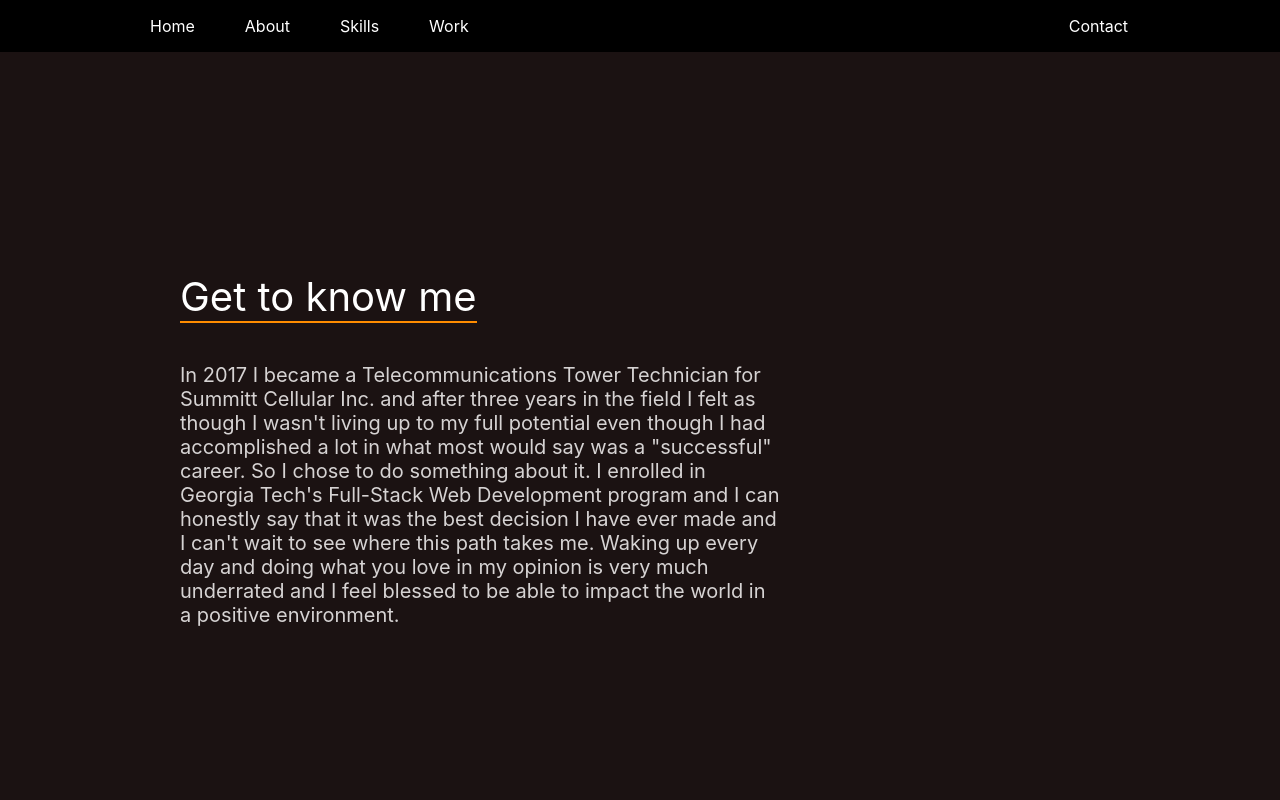
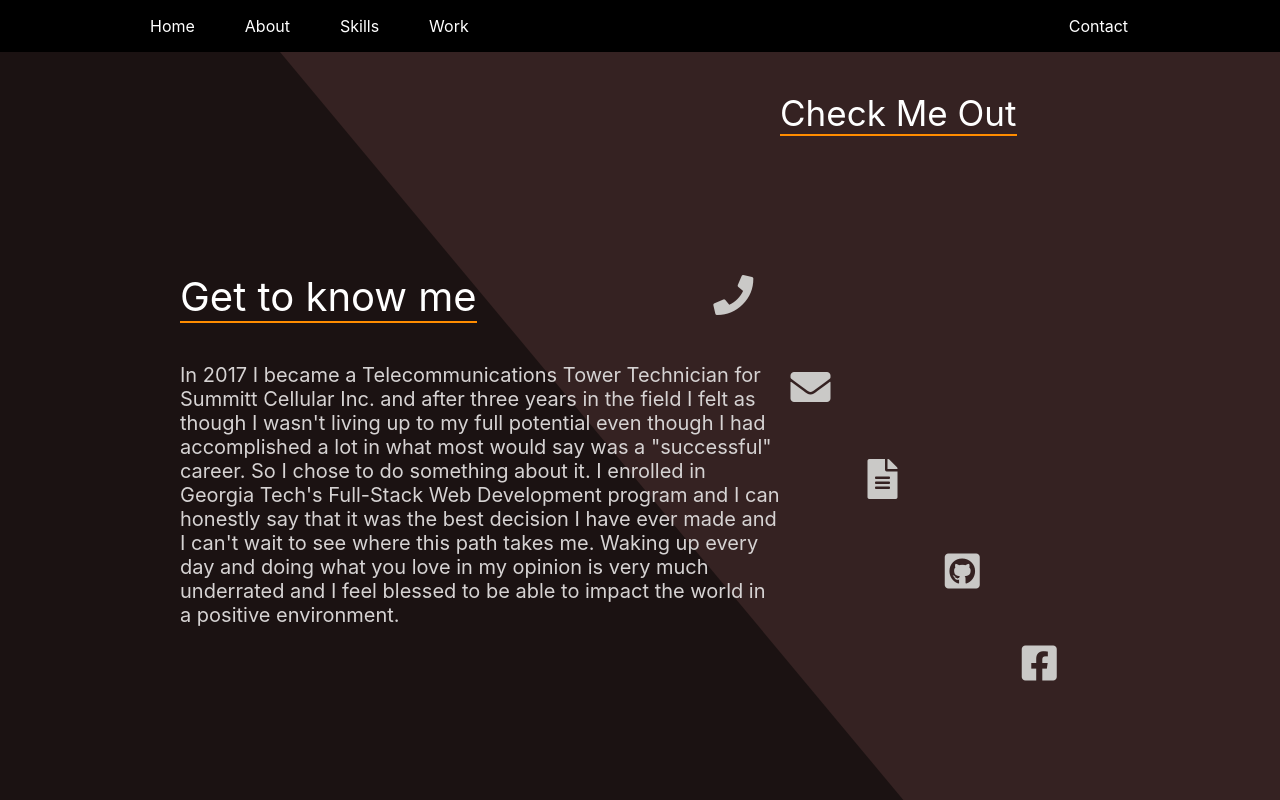
Before and after one commit to Sttorek/hi-im-seth, a React (Create React App) app: page /about in a window 1280 px wide. Shown: the top 800 px of the page. Built offline with nearby package versions, Linux system fonts and the light colour scheme.

Commit message:
added icons

```diff
--- a/public/index.html
+++ b/public/index.html
@@ -13,12 +13,15 @@
 
     <link rel="manifest" href="%PUBLIC_URL%/manifest.json" />
     <link
-    rel="stylesheet"
-    href="https://cdnjs.cloudflare.com/ajax/libs/animate.css/4.1.1/animate.min.css"
-  />
-
-
-
+      rel="stylesheet"
+      href="https://cdnjs.cloudflare.com/ajax/libs/animate.css/4.1.1/animate.min.css"
+    />
+    <link
+      rel="stylesheet"
+      href="https://pro.fontawesome.com/releases/v5.10.0/css/all.css"
+      integrity="sha384-AYmEC3Yw5cVb3ZcuHtOA93w35dYTsvhLPVnYs9eStHfGJvOvKxVfELGroGkvsg+p"
+      crossorigin="anonymous"
+    />
 
     <title>React App</title>
   </head>
--- a/src/App.css
+++ b/src/App.css
@@ -119,24 +119,46 @@
 .descCont {
     margin-top: 180px;
     width: 600px;
+    z-index: 2;
 }
 
-.aboutImgCont {
-    display: flex;
-    flex-direction: row;
-    width: 900px;
+.socialLinkCont {
+    background-color: rgb(53, 34, 34);
+    width: 1000px;
+    height: 1200px;
+    position: absolute;
+    right: 0px;
+    z-index: 1;
+    clip-path: polygon(100% 0, 0 0, 100% 100%);
 }
 
-.flexTwo {
-    margin-top: 400px;
+.basicCont {
+    margin-left: 50%;
 }
 
-.aboutImages {
-    width: 400px;
-    height: 400px;
-    margin-bottom: 400px;
+.checkOut {
+    font-size: 35px;
+    border-bottom: 2px solid #ff8c00;
+    width: fit-content;
+    /* margin-left: 50%; */
+    margin-top: 40px;
+}
 
+.linkCont {
+    /* margin-left: 50%; */
+    color: #cac9c7;
+    display: flex;
+    flex-direction: column;
+    width: fit-content;
+    transform: rotate(-40deg);
 }
+
+.lin {
+    margin-top: 80px;
+    margin-left: 70px;
+    transform: rotate(40deg);
+}
+
 /* ----------------Carousel---------------------- */
 
 
@@ -148,6 +170,7 @@
     margin-left: 40%;
     margin-bottom: 1000px;
     perspective: 1000px;
+    z-index: 2;
   }
 
   .carousel {
--- a/src/pages/About.js
+++ b/src/pages/About.js
@@ -1,5 +1,4 @@
 import React from "react";
-
 
 function About() {
   return (
@@ -20,25 +19,52 @@ function About() {
             world in a positive environment.
           </p>
         </div>
-      </div>
-
-{/* --------------------------------------- */}
-<div class="carousel-container">
-        <div class="carousel">
-          <div class="carousel__face"><span></span></div>
-          <div class="carousel__face"><span></span></div>
-          <div class="carousel__face"><span></span></div>
-          <div class="carousel__face"><span></span></div>
-          <div class="carousel__face"><span></span></div>
-          <div class="carousel__face"><span></span></div>
-          <div class="carousel__face"><span></span></div>
-          <div class="carousel__face"><span></span></div>
-          <div class="carousel__face"><span></span></div>
+        <div className="socialLinkCont">
+          <div className="basicCont">
+            <p className="checkOut">Check Me Out</p>
+            <div className="linkCont">
+              <i class=" lin fas fa-phone fa-2x"></i>
+              <i class="lin fas fa-envelope fa-2x"></i>
+              <i class="lin fas fa-file-alt fa-2x"></i>
+              <i class="lin fab fa-github-square fa-2x"></i>
+              <i class="lin fab fa-facebook-square fa-2x"></i>
+            </div>
+          </div>
         </div>
       </div>
 
-
-
+      {/* --------------------------------------- */}
+      <div class="carousel-container">
+        <div class="carousel">
+          <div class="carousel__face">
+            <span></span>
+          </div>
+          <div class="carousel__face">
+            <span></span>
+          </div>
+          <div class="carousel__face">
+            <span></span>
+          </div>
+          <div class="carousel__face">
+            <span></span>
+          </div>
+          <div class="carousel__face">
+            <span></span>
+          </div>
+          <div class="carousel__face">
+            <span></span>
+          </div>
+          <div class="carousel__face">
+            <span></span>
+          </div>
+          <div class="carousel__face">
+            <span></span>
+          </div>
+          <div class="carousel__face">
+            <span></span>
+          </div>
+        </div>
+      </div>
     </div>
   );
 }
```
